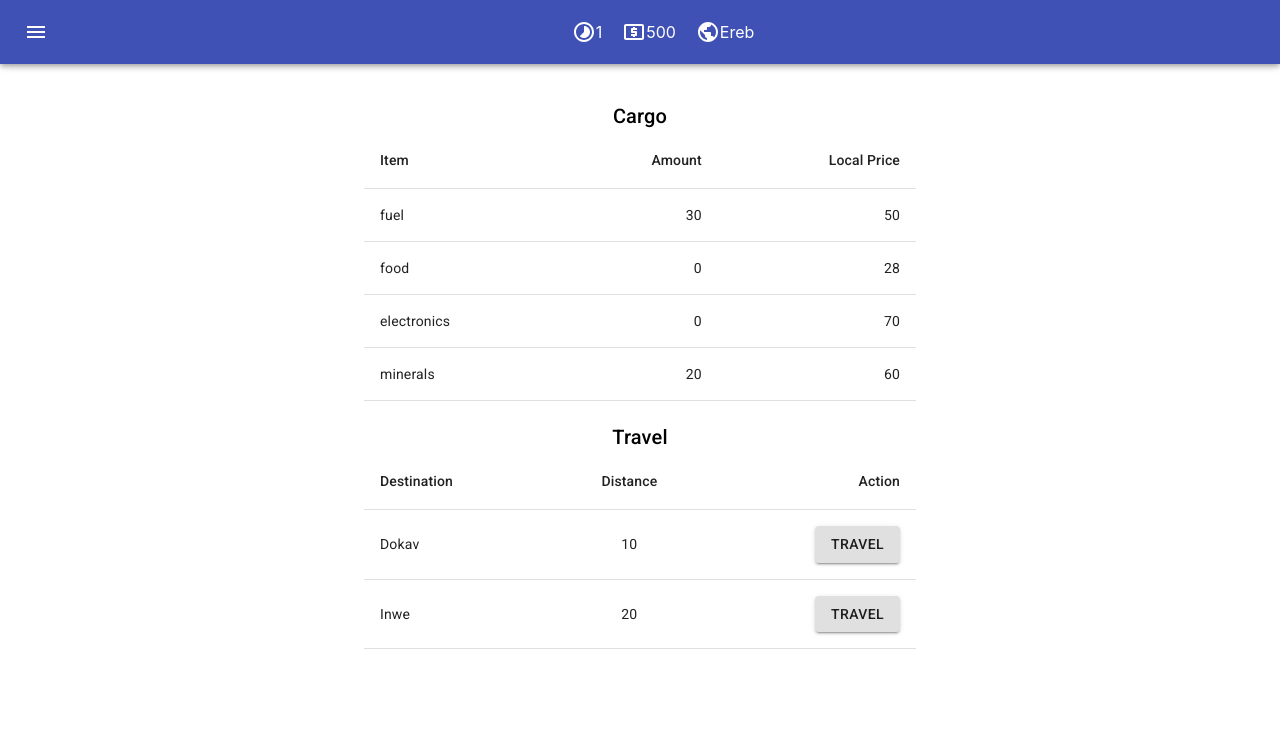
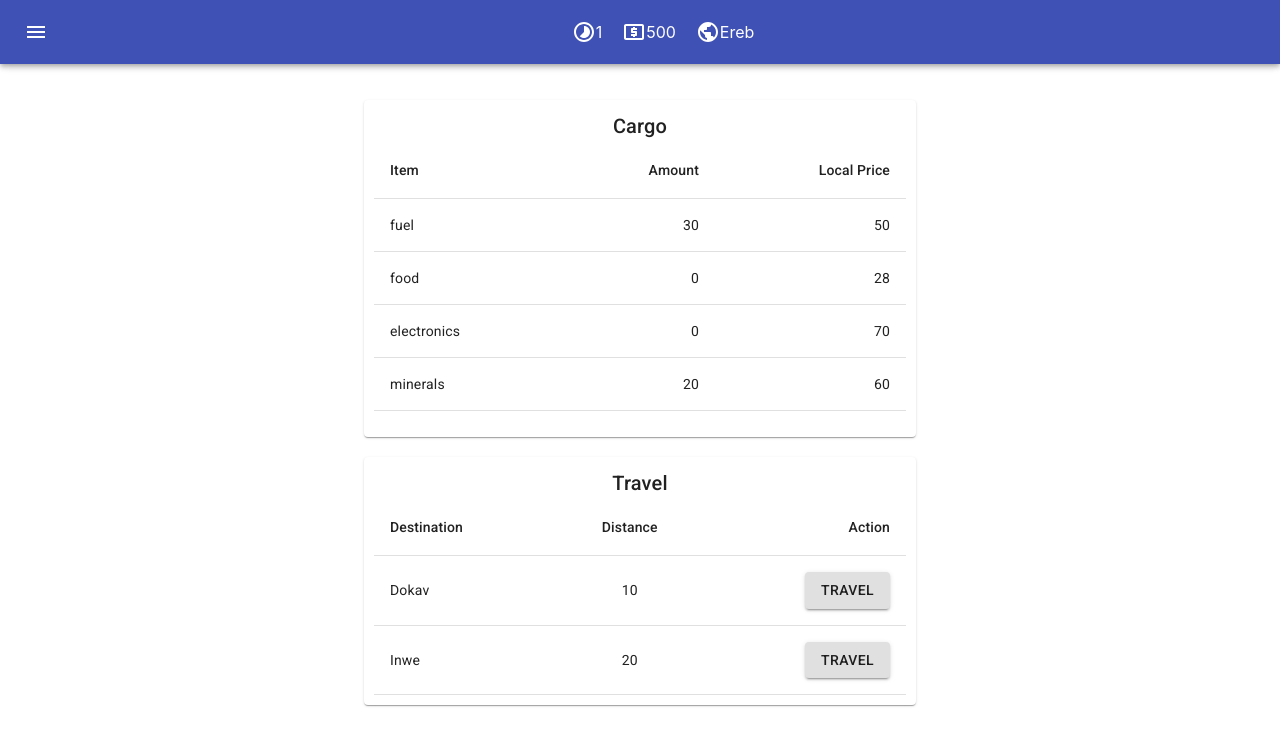
Before and after one commit to crianonim/star-trader, a React (Create React App) app: page / in a window 1280 px wide. Shown: the top 746 px of the page. Built offline with nearby package versions, Linux system fonts and the light colour scheme.

Commit message:
Paper introduced

```diff
--- a/src/components/InventoryList.js
+++ b/src/components/InventoryList.js
@@ -6,7 +6,7 @@ import * as trade from '../game-logic/trade';
 import {useSelector} from 'react-redux';
 import ActionButton from './ActionButton';
 const styles = theme => ({
-    root: { flexGrow: 1,marginTop:100 },
+    root: { flexGrow: 1,marginTop:100 ,padding:10},
     flex: { flex: 1 },
     menuButton: { marginLeft: -12, marginRight: 10 },
     align:{display:'flex',alignItems:'center'},
--- a/src/components/Main.js
+++ b/src/components/Main.js
@@ -2,15 +2,21 @@ import React from 'react'
 import {useSelector} from 'react-redux';
 import InventoryList from './InventoryList';
 import Travel from './Travel';
-import { Container } from '@material-ui/core';
+import { Container, Paper } from '@material-ui/core';
 const Main = (props)=>{
     return (
         <div>
          <Container maxWidth="sm">
+             <Paper>
         <InventoryList/>
+
+             </Paper>
          </Container>
          <Container maxWidth="sm">
+             <Paper>
         <Travel/>
+
+             </Paper>
         </Container>
         </div>
     )
--- a/src/components/Travel.js
+++ b/src/components/Travel.js
@@ -23,7 +23,7 @@ const styles = theme => ({
     topMargin:{marginTop:80},
     textAlignCenter:{textAlign:'center'},
     selectedRow:{backgroundColor:'#5e6ec9',color:'white'},
-    vertMargin:{marginTop:20,marginBottom:10}
+    vertMargin:{marginTop:20,marginBottom:10,padding:10}
 
   });
 
```
